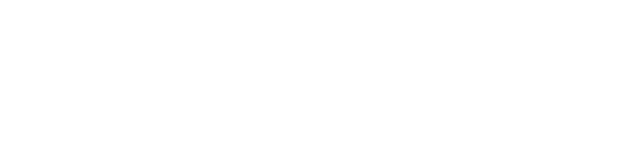
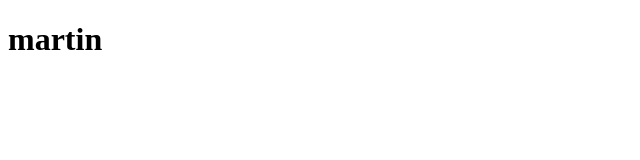
Before and after one commit to ksmartinn/dolgozat2, a plain HTML site: page dolgozat2.html in a window 1280 px wide. Shown: the whole page, without its empty margins (0-640 px from the left). Drawn offline with Linux system fonts and the light colour scheme.

Commit message:
elso commit

```diff
--- a/dolgozat2.html
+++ b/dolgozat2.html
@@ -7,6 +7,6 @@
     <title>Fehér Martin</title>
 </head>
 <body>
-
+    <h1>martin</h1>
 </body>
 </html>
```
